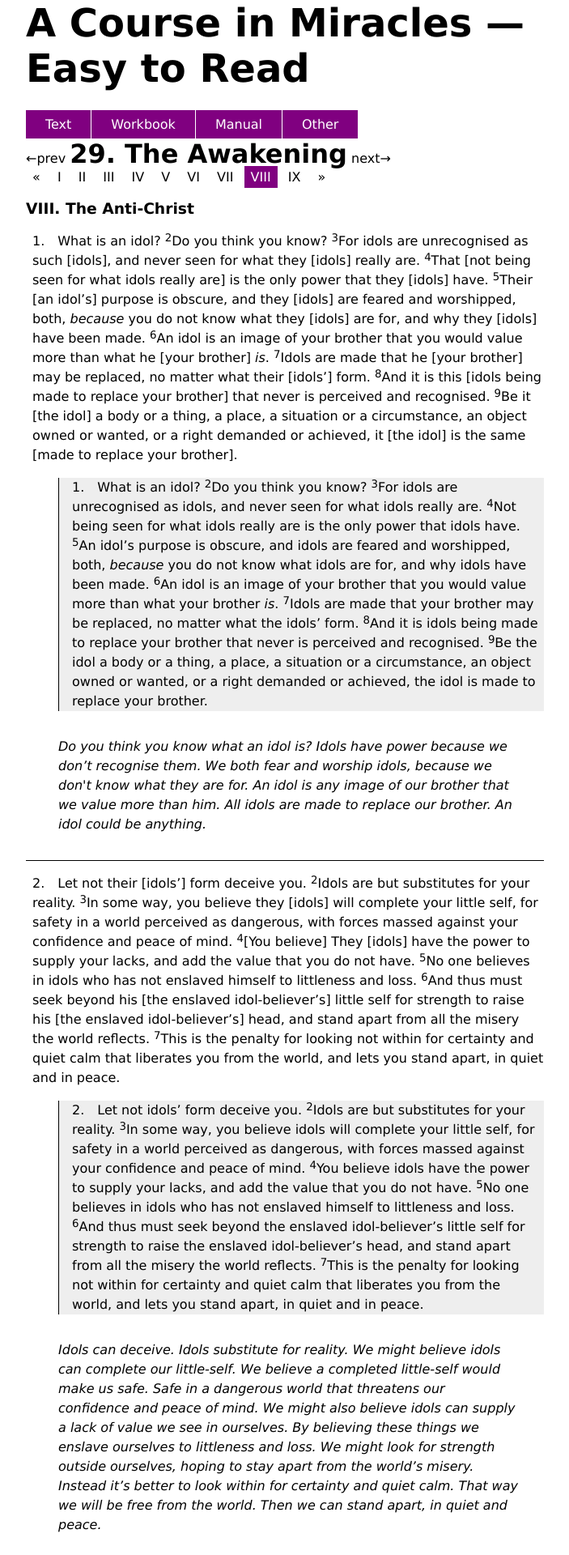
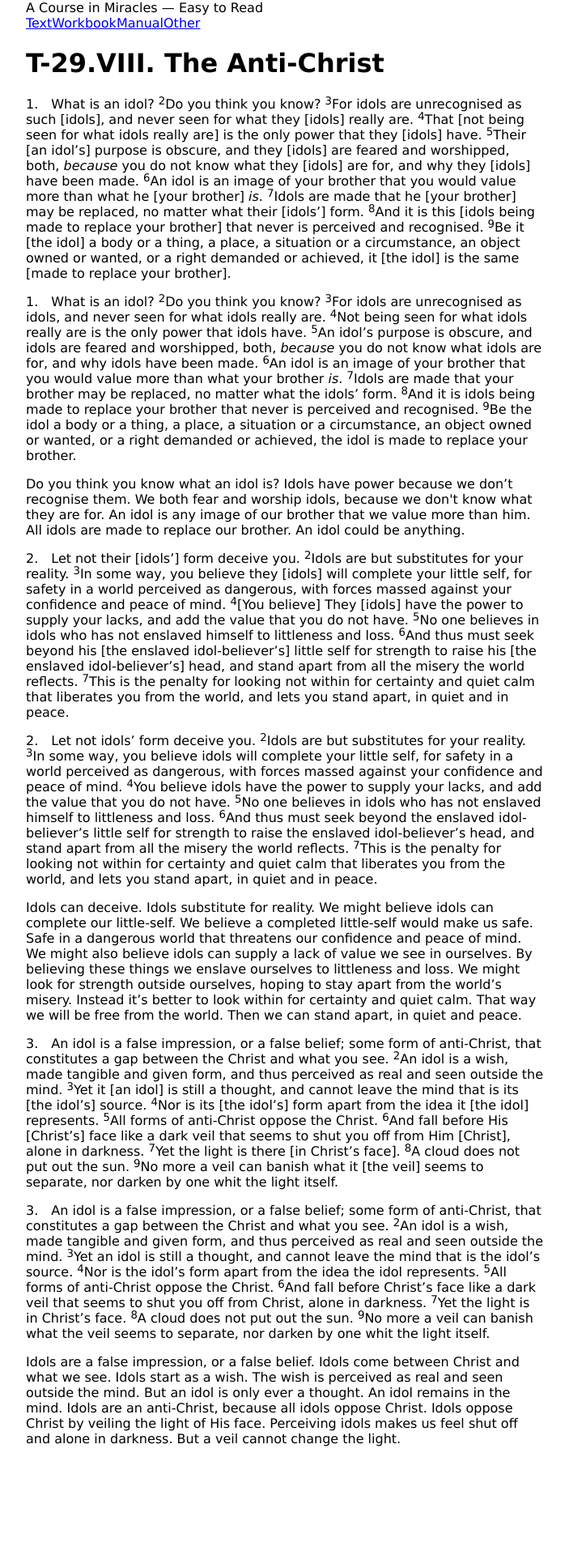
Before and after one commit to wdporter/acim, a Jekyll site: the page built from t/29/viii/index.html, in a window 1280 px wide. Shown: the top 1920 px of the page at 81% size, without its empty margins (288-991 px from the left). Built offline with Jekyll 4.4.1, drawn with Linux system fonts in a browser that asks for light colours; after the commit the page ends 1802 px from its top, so only the background shows below that.

Commit message:
redoing jekyll

```diff
--- /dev/null
+++ b/_layouts/default2.html
@@ -0,0 +1,26 @@
+<!doctype html>
+<html>
+  <head>
+    <meta charset=utf-8>
+    <meta name=viewport content="width=device-width, initial-scale=1">
+    <title>ACIM Easy to Read — {{ page.title }}</title>
+    <link rel=stylesheet href=/assets/css/style2.css>
+  </head>
+  <body>
+    <header>A Course in Miracles — Easy to Read</header>
+    <nav>
+      <div style=display:flex class=topnav>
+        <!-- TODO build from folder structure -->
+        <div><a href=/t>Text</a></div>
+        <div><a href=/w>Workbook</a></div>
+        <div><a href=/m>Manual</a></div>
+        <div><a href=/other>Other</a></div>
+      </div>
+    </nav>
+    <main>
+      {{ content }}
+    </main>
+    <footer></footer>
+
+  </body>
+</html>
--- /dev/null
+++ b/assets/css/style2.css
@@ -0,0 +1,16 @@
+body {
+  font-family: Verdana, sans-serif;
+}
+
+@media screen and (min-width: 700px) {
+  body {
+    width:40em;
+    margin: 0 auto;
+  }
+}
+
+sup {
+  vertical-align: baseline;
+  position: relative;
+  top: -0.4em;
+}
--- a/t/29/viii/index.html
+++ b/t/29/viii/index.html
@@ -1,97 +1,39 @@
 ---
-layout: default
+layout: default2
 title: T-29.VIII
-chapter: 29
-chapter-name: The Awakening
-section: VIII
+section-name: The Anti-Christ
+chapter-section: VIII
 ---
+<h1>{{page.title}}. {{page.section-name}}</h1>
+
 <div class=content>
-  <div>←prev <span style=font-size:2em;font-weight:bold>{{page.chapter}}. {{page.chapter-name}}</span> next→ </div>
-  <div class=pagination><a href=#>&laquo;</a> <a href=#>I</a> <a href=#>II</a> <a href=#>III</a> <a href=#>IV</a> <a href=#>V</a> <a href=#>VI</a> <a href=#>VII</a> <a href=# class=active>VIII</a> <a href=#>IX</a> <a href=#>&raquo;</a></div>
-  <div><h3>{{page.section}}. The Anti-Christ</h3></div>
 
   <div class=paragraph id="T-29.VIII.1">
 
-    <p class=expanded>1.&emsp;What is an idol? <sup>2</sup>Do you think you know? <sup>3</sup>For idols are unrecognised
-      as such [idols], and never seen for what they [idols] really are. <sup>4</sup>That [not being seen for what idols
-      really are] is the only power that they [idols] have. <sup>5</sup>Their [an idol’s] purpose is obscure, and they
-      [idols] are feared and worshipped, both, <em>because</em> you do not know what they [idols] are for, and why they
-      [idols] have been made. <sup>6</sup>An idol is an image of your brother that you would value more than what he
-      [your brother] <em>is</em>. <sup>7</sup>Idols are made that he [your brother] may be replaced, no matter what
-      their [idols’] form. <sup>8</sup>And it is this [idols being made to replace your brother] that never is perceived
-      and recognised. <sup>9</sup>Be it [the idol] a body or a thing, a place, a situation or a circumstance, an object
-      owned or wanted, or a right demanded or achieved, it [the idol] is the same [made to replace your brother].</p>
+    <p class=expanded>1.&emsp;What is an idol? <sup>2</sup>Do you think you know? <sup>3</sup>For idols are unrecognised as such [idols], and never seen for what they [idols] really are. <sup>4</sup>That [not being seen for what idols really are] is the only power that they [idols] have. <sup>5</sup>Their [an idol’s] purpose is obscure, and they [idols] are feared and worshipped, both, <em>because</em> you do not know what they [idols] are for, and why they [idols] have been made. <sup>6</sup>An idol is an image of your brother that you would value more than what he [your brother] <em>is</em>. <sup>7</sup>Idols are made that he [your brother] may be replaced, no matter what their [idols’] form. <sup>8</sup>And it is this [idols being made to replace your brother] that never is perceived and recognised. <sup>9</sup>Be it [the idol] a body or a thing, a place, a situation or a circumstance, an object owned or wanted, or a right demanded or achieved, it [the idol] is the same [made to replace your brother].</p>
 
-    <p class=substituted>1.&emsp;What is an idol? <sup>2</sup>Do you think you know? <sup>3</sup>For idols are
-      unrecognised as idols, and never seen for what idols really are. <sup>4</sup>Not being seen for what idols really
-      are is the only power that idols have. <sup>5</sup>An idol’s purpose is obscure, and idols are feared and
-      worshipped, both, <em>because</em> you do not know what idols are for, and why idols have been made.
-      <sup>6</sup>An idol is an image of your brother that you would value more than what your brother <em>is</em>.
-      <sup>7</sup>Idols are made that your brother may be replaced, no matter what the idols’ form. <sup>8</sup>And it
-      is idols being made to replace your brother that never is perceived and recognised. <sup>9</sup>Be the idol a body
-      or a thing, a place, a situation or a circumstance, an object owned or wanted, or a right demanded or achieved,
-      the idol is made to replace your brother.</p>
+    <p class=substituted>1.&emsp;What is an idol? <sup>2</sup>Do you think you know? <sup>3</sup>For idols are unrecognised as idols, and never seen for what idols really are. <sup>4</sup>Not being seen for what idols really are is the only power that idols have. <sup>5</sup>An idol’s purpose is obscure, and idols are feared and worshipped, both, <em>because</em> you do not know what idols are for, and why idols have been made. <sup>6</sup>An idol is an image of your brother that you would value more than what your brother <em>is</em>. <sup>7</sup>Idols are made that your brother may be replaced, no matter what the idols’ form. <sup>8</sup>And it is idols being made to replace your brother that never is perceived and recognised. <sup>9</sup>Be the idol a body or a thing, a place, a situation or a circumstance, an object owned or wanted, or a right demanded or achieved, the idol is made to replace your brother.</p>
 
-    <p class=simplified>Do you think you know what an idol is? Idols have power because we don’t recognise them. We both
-      fear and worship idols, because we don't know what they are for. An idol is any image of our brother that we value
-      more than him. All idols are made to replace our brother. An idol could be anything.</p>
+    <p class=simplified>Do you think you know what an idol is? Idols have power because we don’t recognise them. We both fear and worship idols, because we don't know what they are for. An idol is any image of our brother that we value more than him. All idols are made to replace our brother. An idol could be anything.</p>
 
   </div>
 
   <div class=paragraph id="T-29.VIII.2">
-    <p class=expanded>2.&emsp;Let not their [idols’] form deceive you. <sup>2</sup>Idols are but substitutes for your
-      reality. <sup>3</sup>In some way, you believe they [idols] will complete your little self, for safety in a world
-      perceived as dangerous, with forces massed against your confidence and peace of mind. <sup>4</sup>[You believe]
-      They [idols] have the power to supply your lacks, and add the value that you do not have. <sup>5</sup>No one
-      believes in idols who has not enslaved himself to littleness and loss. <sup>6</sup>And thus must seek beyond his
-      [the enslaved idol-believer’s] little self for strength to raise his [the enslaved idol-believer’s] head, and
-      stand apart from all the misery the world reflects. <sup>7</sup>This is the penalty for looking not within for
-      certainty and quiet calm that liberates you from the world, and lets you stand apart, in quiet and in peace.</p>
+    <p class=expanded>2.&emsp;Let not their [idols’] form deceive you. <sup>2</sup>Idols are but substitutes for your reality. <sup>3</sup>In some way, you believe they [idols] will complete your little self, for safety in a world perceived as dangerous, with forces massed against your confidence and peace of mind. <sup>4</sup>[You believe] They [idols] have the power to supply your lacks, and add the value that you do not have. <sup>5</sup>No one believes in idols who has not enslaved himself to littleness and loss. <sup>6</sup>And thus must seek beyond his [the enslaved idol-believer’s] little self for strength to raise his [the enslaved idol-believer’s] head, and stand apart from all the misery the world reflects. <sup>7</sup>This is the penalty for looking not within for certainty and quiet calm that liberates you from the world, and lets you stand apart, in quiet and in peace.</p>
 
-    <p class=substituted>2.&emsp;Let not idols’ form deceive you. <sup>2</sup>Idols are but substitutes for your
-      reality. <sup>3</sup>In some way, you believe idols will complete your little self, for safety in a world
-      perceived as dangerous, with forces massed against your confidence and peace of mind. <sup>4</sup>You believe
-      idols have the power to supply your lacks, and add the value that you do not have. <sup>5</sup>No one believes in
-      idols who has not enslaved himself to littleness and loss. <sup>6</sup>And thus must seek beyond the enslaved
-      idol-believer’s little self for strength to raise the enslaved idol-believer’s head, and stand apart from all the
-      misery the world reflects. <sup>7</sup>This is the penalty for looking not within for certainty and quiet calm
-      that liberates you from the world, and lets you stand apart, in quiet and in peace.</p>
+    <p class=substituted>2.&emsp;Let not idols’ form deceive you. <sup>2</sup>Idols are but substitutes for your reality. <sup>3</sup>In some way, you believe idols will complete your little self, for safety in a world perceived as dangerous, with forces massed against your confidence and peace of mind. <sup>4</sup>You believe idols have the power to supply your lacks, and add the value that you do not have. <sup>5</sup>No one believes in idols who has not enslaved himself to littleness and loss. <sup>6</sup>And thus must seek beyond the enslaved idol-believer’s little self for strength to raise the enslaved idol-believer’s head, and stand apart from all the misery the world reflects. <sup>7</sup>This is the penalty for looking not within for certainty and quiet calm that liberates you from the world, and lets you stand apart, in quiet and in peace.</p>
 
-    <p class=simplified>Idols can deceive. Idols substitute for reality. We might believe idols can complete our
-      little-self. We believe a completed little-self would make us safe. Safe in a dangerous world that threatens our
-      confidence and peace of mind. We might also believe idols can supply a lack of value we see in ourselves. By
-      believing these things we enslave ourselves to littleness and loss. We might look for strength outside ourselves,
-      hoping to stay apart from the world’s misery. Instead it’s better to look within for certainty and quiet calm.
-      That way we will be free from the world. Then we can stand apart, in quiet and peace.</p>
+    <p class=simplified>Idols can deceive. Idols substitute for reality. We might believe idols can complete our little-self. We believe a completed little-self would make us safe. Safe in a dangerous world that threatens our confidence and peace of mind. We might also believe idols can supply a lack of value we see in ourselves. By believing these things we enslave ourselves to littleness and loss. We might look for strength outside ourselves, hoping to stay apart from the world’s misery. Instead it’s better to look within for certainty and quiet calm. That way we will be free from the world. Then we can stand apart, in quiet and peace.</p>
 
   </div>
 
   <div class=paragraph id="T-29.VIII.3">
 
-    <p class=expanded>3.&emsp;An idol is a false impression, or a false belief; some form of anti-Christ, that
-      constitutes a gap between the Christ and what you see. <sup>2</sup>An idol is a wish, made tangible and given
-      form, and thus perceived as real and seen outside the mind. <sup>3</sup>Yet it [an idol] is still a thought, and
-      cannot leave the mind that is its [the idol’s] source. <sup>4</sup>Nor is its [the idol’s] form apart from the
-      idea it [the idol] represents. <sup>5</sup>All forms of anti-Christ oppose the Christ. <sup>6</sup>And fall before
-      His [Christ’s] face like a dark veil that seems to shut you off from Him [Christ], alone in darkness.
-      <sup>7</sup>Yet the light is there [in Christ’s face]. <sup>8</sup>A cloud does not put out the sun.
-      <sup>9</sup>No more a veil can banish what it [the veil] seems to separate, nor darken by one whit the light
-      itself.</p>
+    <p class=expanded>3.&emsp;An idol is a false impression, or a false belief; some form of anti-Christ, that constitutes a gap between the Christ and what you see. <sup>2</sup>An idol is a wish, made tangible and given form, and thus perceived as real and seen outside the mind. <sup>3</sup>Yet it [an idol] is still a thought, and cannot leave the mind that is its [the idol’s] source. <sup>4</sup>Nor is its [the idol’s] form apart from the idea it [the idol] represents. <sup>5</sup>All forms of anti-Christ oppose the Christ. <sup>6</sup>And fall before His [Christ’s] face like a dark veil that seems to shut you off from Him [Christ], alone in darkness. <sup>7</sup>Yet the light is there [in Christ’s face]. <sup>8</sup>A cloud does not put out the sun. <sup>9</sup>No more a veil can banish what it [the veil] seems to separate, nor darken by one whit the light itself.</p>
 
-      <p class=substituted>3.&emsp;An idol is a false impression, or a false belief; some form of anti-Christ, that
-        constitutes a gap between the Christ and what you see. <sup>2</sup>An idol is a wish, made tangible and given
-        form, and thus perceived as real and seen outside the mind. <sup>3</sup>Yet an idol is still a thought, and
-        cannot leave the mind that is the idol’s source. <sup>4</sup>Nor is the idol’s form apart from the idea the idol
-        represents. <sup>5</sup>All forms of anti-Christ oppose the Christ. <sup>6</sup>And fall before Christ’s face
-        like a dark veil that seems to shut you off from Christ, alone in darkness. <sup>7</sup>Yet the light is in
-        Christ’s face. <sup>8</sup>A cloud does not put out the sun. <sup>9</sup>No more a veil can banish what the veil
-        seems to separate, nor darken by one whit the light itself.</p>
+    <p class=substituted>3.&emsp;An idol is a false impression, or a false belief; some form of anti-Christ, that constitutes a gap between the Christ and what you see. <sup>2</sup>An idol is a wish, made tangible and given form, and thus perceived as real and seen outside the mind. <sup>3</sup>Yet an idol is still a thought, and cannot leave the mind that is the idol’s source. <sup>4</sup>Nor is the idol’s form apart from the idea the idol represents. <sup>5</sup>All forms of anti-Christ oppose the Christ. <sup>6</sup>And fall before Christ’s face like a dark veil that seems to shut you off from Christ, alone in darkness. <sup>7</sup>Yet the light is in Christ’s face. <sup>8</sup>A cloud does not put out the sun. <sup>9</sup>No more a veil can banish what the veil seems to separate, nor darken by one whit the light itself.</p>
 
-        <p class=simplified>Idols are a false impression, or a false belief. Idols come between Christ and what we see.
-          Idols start as a wish. The wish is perceived as real and seen outside the mind. But an idol is only ever a
-          thought. An idol remains in the mind. Idols are an anti-Christ, because all idols oppose Christ. Idols oppose
-          Christ by veiling the light of His face. Perceiving idols makes us feel shut off and alone in darkness. But a
-          veil cannot change the light.</p>
+    <p class=simplified>Idols are a false impression, or a false belief. Idols come between Christ and what we see. Idols start as a wish. The wish is perceived as real and seen outside the mind. But an idol is only ever a thought. An idol remains in the mind. Idols are an anti-Christ, because all idols oppose Christ. Idols oppose Christ by veiling the light of His face. Perceiving idols makes us feel shut off and alone in darkness. But a veil cannot change the light.</p>
 
   </div>
 </div>
```
